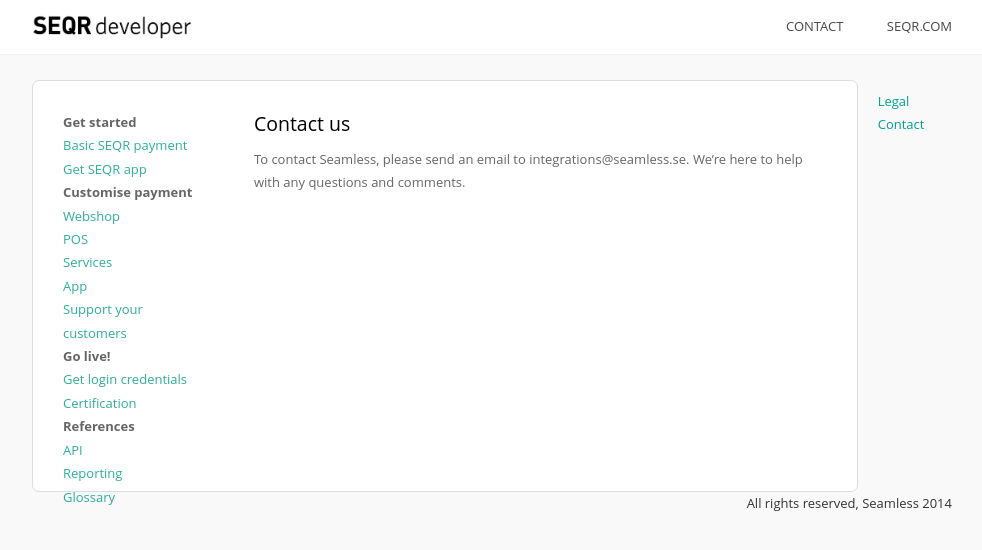
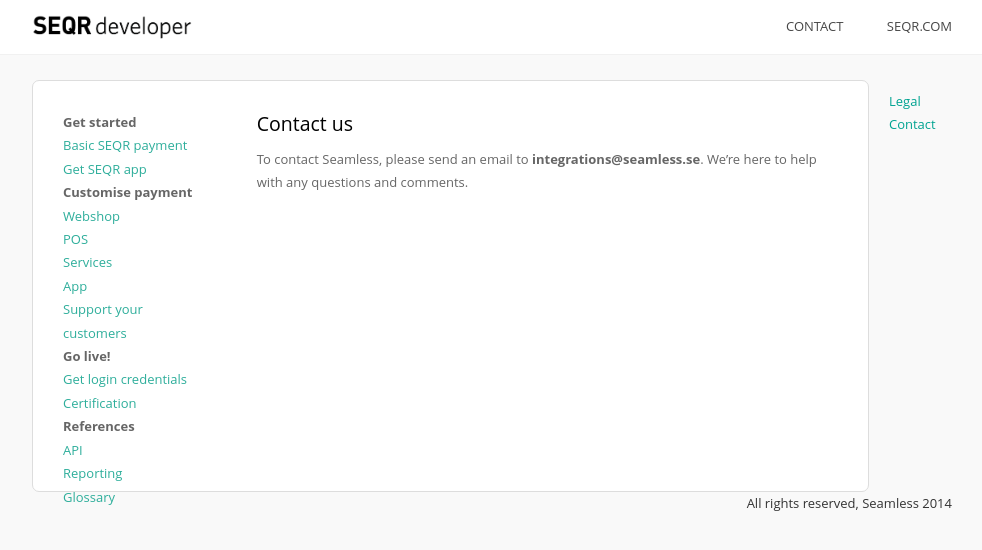
Before and after one commit to SeamlessDistribution/SeamlessDistribution.github.io, a Jekyll site: the page built from contact/index.md, in a window 1280 px wide. Shown: the top 550 px of the page, without its empty margins (138-1120 px from the left). Built offline with Jekyll 4.4.1, drawn with Linux system fonts in a browser that asks for light colours.

Commit message:
Highlighted mail address
Since it used to direct you to Outlook.

```diff
--- a/contact/index.md
+++ b/contact/index.md
@@ -6,4 +6,4 @@
 
 # Contact us
 
-To contact Seamless, please send an email to integrations@seamless.se. We're here to help with any questions and comments.
+To contact Seamless, please send an email to **integrations@seamless.se**. We're here to help with any questions and comments.
```
